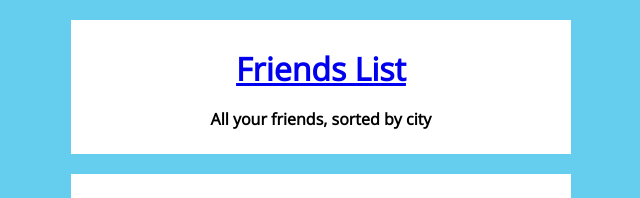
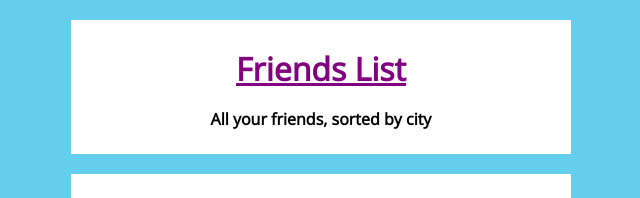
Before and after one commit to OptimisticShaggy/LAB-101-css-intro, a plain HTML site: page index.html in a window 1280 px wide. Shown: the top 198 px of the page, without its empty margins (319-959 px from the left). Drawn offline with nearby package versions, Linux system fonts and the light colour scheme.

Commit message:
Color finished

```diff
--- a/style.css
+++ b/style.css
@@ -43,7 +43,7 @@ img {
 }
 
 a {
-  color: pruple;
+  color: purple;
 }
 
 a:hover {
```
